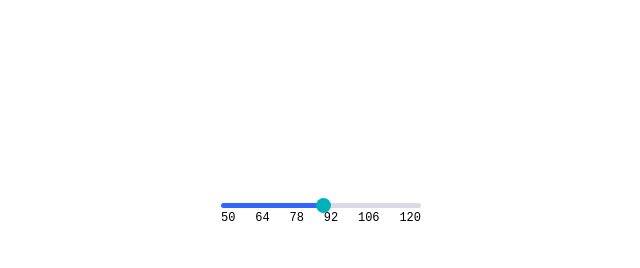
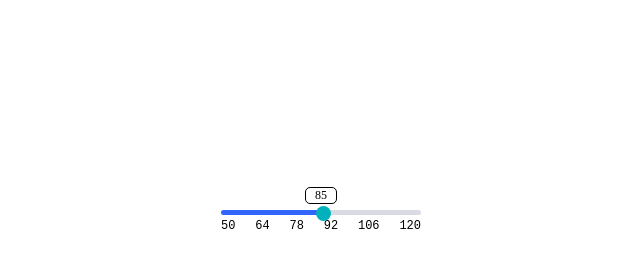
Before and after one commit to Samirox66/ngSlider, a website built with webpack: page src/index.pug in a window 1280 px wide. Shown: the whole page, without its empty margins (319-959 px from the left). Built offline with nearby package versions, Linux system fonts and the light colour scheme.

Commit message:
Changed styles of slider and elements structure

```diff
--- a/src/index.pug
+++ b/src/index.pug
@@ -8,4 +8,5 @@ html(lang="en")
         .container
             .slider-wrapper
                 .ng-slider
-                    input.slider(type="range" id="slider-1")
+                    .ng-slider__slider-wrapper
+                        input.ng-slider__slider(type="range" id="slider-1")
--- a/src/index.ts
+++ b/src/index.ts
@@ -3,4 +3,4 @@ import './styles.scss';
 import './plugin/slider';
 import './plugin/slider.scss'
 
-$('#slider-1').slider({range: true, id: 'slider-1', max: 120, min: 50, step: 10});
+($('#slider-1') as any).ngSlider({range: true, id: 'slider-1', max: 120, min: 50, isValueVisible: true});
--- a/src/plugin/slider.scss
+++ b/src/plugin/slider.scss
@@ -1,4 +1,4 @@
-.slider {
+.ng-slider__slider {
     -webkit-appearance: none;
     -moz-appearance: none;
     appearance: none;
@@ -52,11 +52,14 @@
     width: 100%;
     height: 5px;
     position: absolute;
-    margin: auto;
-    top: 0;
-    bottom: 6px;
+    top: 6px;
     border-radius: 5px;
     background-color: #d5d5d5;
+}
+
+.ng-slider__slider-wrapper {
+    position: relative;
+    width: 100%;
 }
 
 .ng-slider {
@@ -77,3 +80,13 @@
     font-family: 'Courier New', Courier, monospace;
     font-size: 12px;
 }
+
+.ng-slider__current-value {
+    width: 15%;
+    height: max-content;
+    margin: 0 auto;
+    border: 1px solid black;
+    border-radius: 5px;
+    font-size: 12px;
+    text-align: center;
+}
--- a/src/plugin/slider.ts
+++ b/src/plugin/slider.ts
@@ -1,5 +1,11 @@
-interface JQuery {
-    slider: Function;
+import './components/model/model'
+import './components/presenter/presenter'
+import './components/view/view'
+
+declare global {
+    interface JQuery {
+        ngSlider:(options: Options) => void
+    }
 }
 
 interface Options {
@@ -8,7 +14,8 @@ interface Options {
     min: number,
     max: number,
     step?: number,
-    value?: number
+    value?: number,
+    isValueVisible?: boolean
 }
 
 (function( $ ) {
@@ -17,25 +24,33 @@ interface Options {
         init: function(options: Options) {
             let slider = <HTMLInputElement>document.getElementById(options.id);
             let sliderTrack = document.createElement('div');
-            methods.createView(slider, sliderTrack, options);
+            let currentValue = document.createElement('div');
+            methods.createView(slider, sliderTrack, currentValue, options);
             slider?.addEventListener('input', () => {
-                //if (parseInt(slider.value) % 5 !== 0) {
-                //    slider.value = (parseInt(slider.value) - 5).toString();
-                //}
+                if (parseInt(slider.value) % (options.step ?? 0) !== 0) {
+                    slider.value = (parseInt(slider.value) - (options.step ?? 0)).toString();
+                }
                 let percent: number = ((parseInt(slider.value) - options.min) / (options.max - options.min)) * 100;
                 sliderTrack.style.background = `linear-gradient(to right, #3264fe ${percent}%, #dadae5 ${percent}%)`;
+                currentValue.textContent = slider.value;
             });
         },
-        createView: function(slider: HTMLInputElement, sliderTrack: HTMLDivElement, options: Options) {
+        createView: function(slider: HTMLInputElement, sliderTrack: HTMLDivElement, currentValue: HTMLDivElement, options: Options) {
             slider?.setAttribute('max', options.max.toString());
             slider?.setAttribute('min', options.min.toString());
             slider.setAttribute('value', options.value?.toString() ?? ((options.max + options.min) / 2).toString());
             let percent: number = ((parseInt(slider.value) - options.min) / (options.max - options.min)) * 100;
             sliderTrack.style.background = `linear-gradient(to right, #3264fe ${percent}%, #dadae5 ${percent}%)`;
             let values = document.createElement('div');
+            if (options.isValueVisible) {
+                currentValue.classList.add('ng-slider__current-value');
+                let currentValueText = document.createTextNode(slider.value);
+                currentValue.appendChild(currentValueText);
+            }
             sliderTrack.classList.add('ng-slider__slider-track');
             values.classList.add('ng-slider__values');
             slider?.parentElement?.prepend(sliderTrack);
+            slider?.parentElement?.parentElement?.prepend(currentValue);
             for (let i = options.min; i <= options.max; i += (options.max - options.min) / 5) {
                 const value = document.createElement('p');
                 const valueText = document.createTextNode(i.toString());
@@ -43,10 +58,10 @@ interface Options {
                 value.classList.add('ng-slider__value');
                 values.append(value);
             }
-            slider?.parentElement?.append(values);
+            slider?.parentElement?.parentElement?.append(values);
         }
     }
-    $.fn.slider = function(options: Options) {
+    $.fn.ngSlider = function(options: Options) {
         methods.init(options);
     };
 })(jQuery);
```
Also changed, not shown: src/plugin/components/model/model.ts (added), src/plugin/components/presenter/presenter.ts (added), src/plugin/components/view/view.ts (added).
